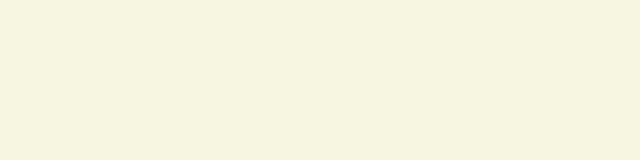
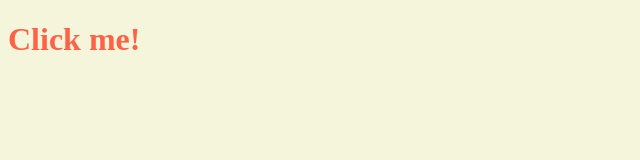
Before and after one commit to GyeongHwa/momentumApp, a plain HTML site: page index.html in a window 1280 px wide. Shown: the whole page, without its empty margins (0-640 px from the left). Drawn offline with Linux system fonts and the light colour scheme.

Commit message:
#3.8까지 수강

```diff
--- a/app.js
+++ b/app.js
@@ -0,0 +1,9 @@
+const h1 = document.querySelector("div.hello:first-child h1");
+
+console.dir(h1);
+
+function handleTitleClick() {
+    h1.classList.toggle("clicked");
+}
+
+h1.addEventListener("click", handleTitleClick);
--- a/index.html
+++ b/index.html
@@ -5,9 +5,12 @@
     <meta http-equiv="X-UA-Compatible" content="IE=edge">
     <meta name="viewport" content="width=device-width, initial-scale=1.0">
     <link rel="stylesheet" href="style.css" />
-    <title>Momentum</title>
+    <title>Momentum App</title>
 </head>
 <body>
+    <div class="hello">
+        <h1 class="sexy-font">Click me!</h1>
+    </div>
     <script src="app.js"></script>
 </body>
 </html>
--- a/style.css
+++ b/style.css
@@ -1,3 +1,16 @@
 body {
     background-color: beige;
 }
+
+h1 {
+    color: tomato;
+    transition:color .5s ease-in-out;
+}
+
+.clicked {
+    color: yellowgreen;
+}
+
+.sexy-font {
+    font-family:'Times New Roman', Times, serif;
+}
```
